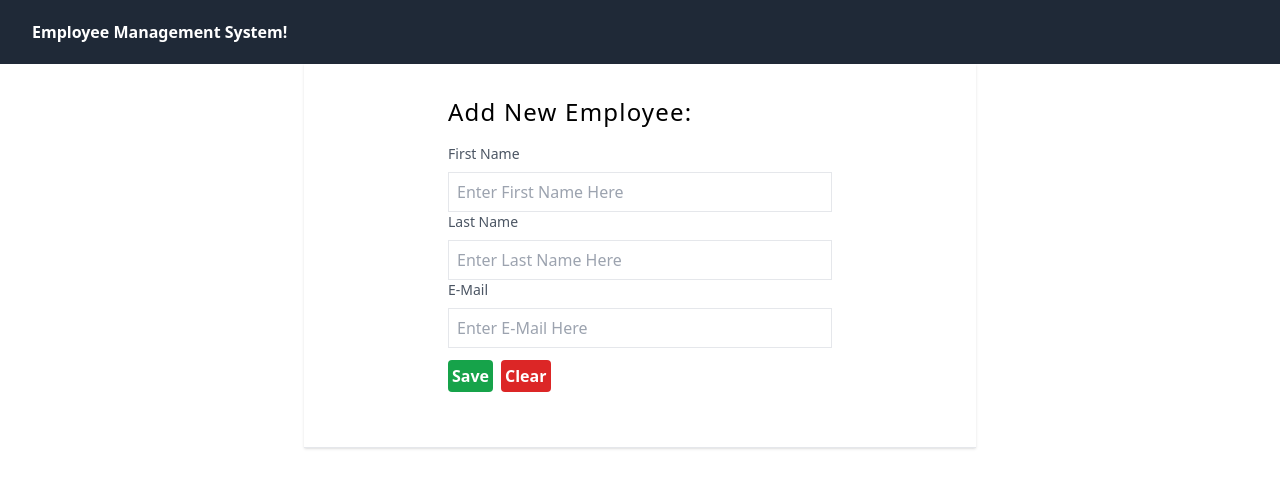
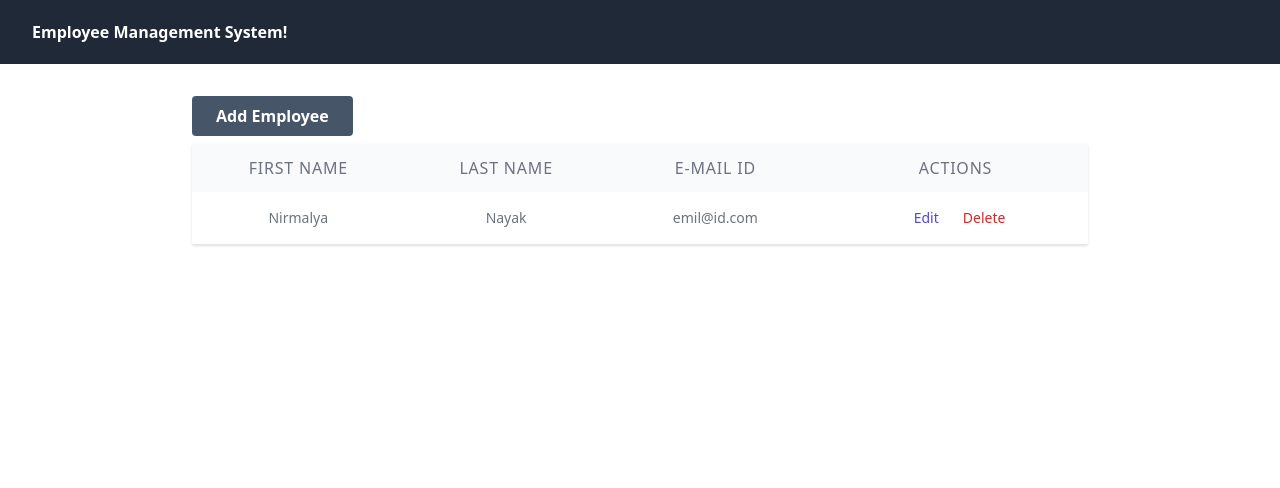
Before and after one commit to nayak-nirmalya/emp-system-react, a React (Vite) app: page / in a window 1280 px wide. Shown: the top 488 px of the page. Built offline with nearby package versions, Linux system fonts and the light colour scheme.

Commit message:
added styling and dummy data to tabel

```diff
--- a/src/App.jsx
+++ b/src/App.jsx
@@ -1,11 +1,20 @@
+import { BrowserRouter, Route, Routes } from "react-router-dom";
 import AddEmployee from "./components/AddEmployee";
+import EmployeeList from "./components/EmployeeList";
 import Navbar from "./components/Navbar";
 
 function App() {
   return (
     <>
-      <Navbar />
-      <AddEmployee />
+      <BrowserRouter>
+        <Navbar />
+        <Routes>
+          <Route index element={<EmployeeList />}></Route>
+          <Route path="/" element={<EmployeeList />}></Route>
+          <Route path="/employeeList" element={<EmployeeList />}></Route>
+          <Route path="/addEmployee" element={<AddEmployee />}></Route>
+        </Routes>
+      </BrowserRouter>
     </>
   );
 }
--- /dev/null
+++ b/src/components/EmployeeList.jsx
@@ -0,0 +1,59 @@
+import React from "react";
+
+const EmployeeList = () => {
+  return (
+    <div className="container mx-auto my-8 max-w-4xl">
+      <div className="h-12 ">
+        <button className="rounded bg-slate-600 text-white px-6 py-2 font-semibold">
+          Add Employee
+        </button>
+      </div>
+      <div className="flex shadow border-b">
+        <table className="min-w-full">
+          <thead className="bg-gray-50">
+            <tr>
+              <th className="text-center font-medium text-gray-500 uppercase tracking-wider py-3 px-4">
+                First Name
+              </th>
+              <th className="text-center font-medium text-gray-500 uppercase tracking-wider py-3 px-4">
+                Last Name
+              </th>
+              <th className="text-center font-medium text-gray-500 uppercase tracking-wider py-3 px-4">
+                E-Mail ID
+              </th>
+              <th className="text-center font-medium text-gray-500 uppercase tracking-wider py-3 px-4">
+                Actions
+              </th>
+            </tr>
+          </thead>
+          <tbody className="bg-white">
+            <tr>
+              <td className="text-center px-6 py-4 whitespace-nowrap">
+                <div className="text-sm text-gray-500">Nirmalya</div>
+              </td>
+              <td className="text-center px-6 py-4 whitespace-nowrap">
+                <div className="text-sm text-gray-500">Nayak</div>
+              </td>
+              <td className="text-center px-6 py-4 whitespace-nowrap">
+                <div className="text-sm text-gray-500">emil@id.com</div>
+              </td>
+              <td className="text-center px-6 py-4 whitespace-nowrap font-medium text-sm">
+                <a
+                  href="#"
+                  className="text-indigo-600 hover:text-indigo-800 px-4"
+                >
+                  Edit
+                </a>
+                <a href="#" className="text-red-600 hover:text-red-800 px-2">
+                  Delete
+                </a>
+              </td>
+            </tr>
+          </tbody>
+        </table>
+      </div>
+    </div>
+  );
+};
+
+export default EmployeeList;
```
